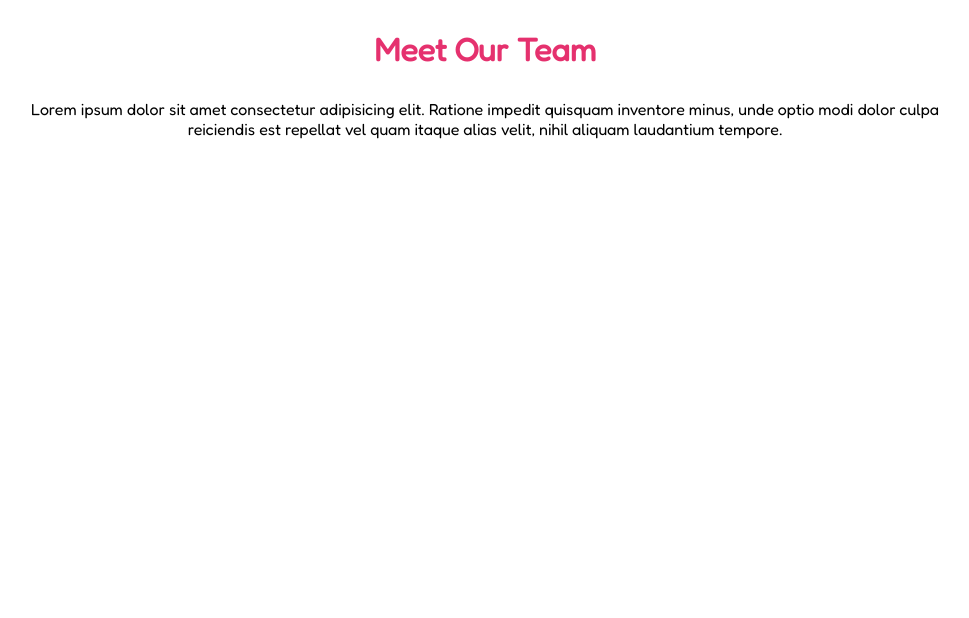
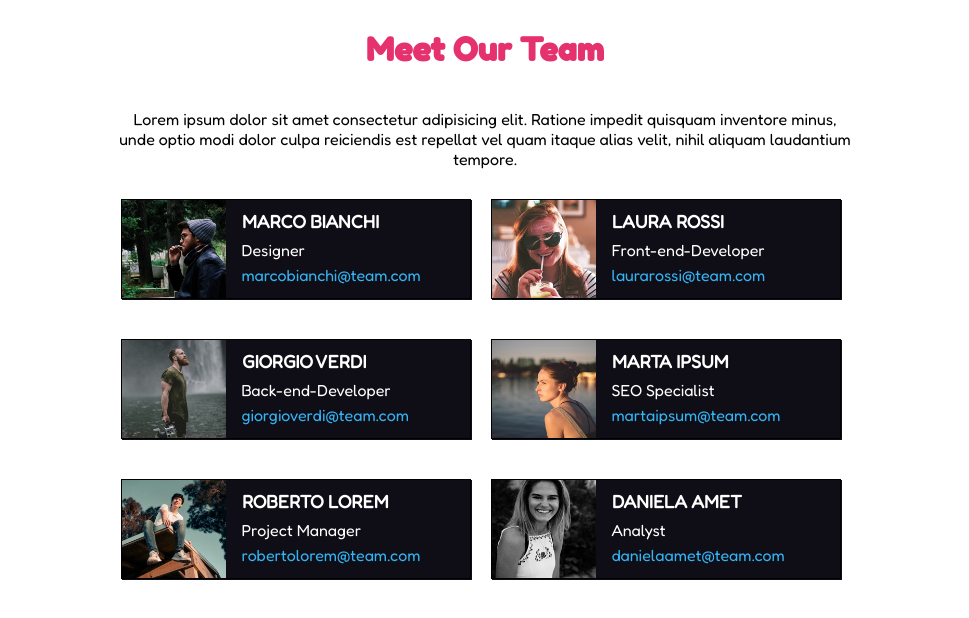
Before and after one commit to AndresiniGiovanni/html-css-float-cards, a plain HTML site: page index.html in a window 1280 px wide. Shown: the whole page, without its empty margins (155-1124 px from the left). Drawn offline with Linux system fonts and the light colour scheme.

Commit message:
completato

```diff
--- a/css/style.css
+++ b/css/style.css
@@ -9,15 +9,63 @@ html {
 header {
   padding: 30px;
   text-align: center;
+  min-width: 1200px;
 }
-
+/* HEADER E TITOLO */
 h1 {
   color: rgb(229, 49, 110);
+  font-family: fredoka one;
 }
 
 .paragrafo-header {
   margin-left: auto;
   margin-right: auto;
-  max-width: 80%;
-  padding-top: 30px;
+  max-width: 60%;
+  padding-top: 40px;
 }
+
+/* INIZIO DEL MAIN */
+main {
+  max-width: 60%;
+  margin-left: auto;
+  margin-right: auto;
+}
+
+.cards {
+  max-width: 60%;
+  width: 350px;
+  height: 100px;
+  float: left;
+  background-color: rgb(15, 14, 23);
+  margin-bottom: 40px;
+  margin-left: 20px;
+  border: 1px solid;
+  box-shadow: 1px 1px rgb(15, 14, 23);
+}
+
+h2 {
+  color: white;
+  max-width: 90%;
+  padding-top: 10px;
+  margin-left: 120px;
+  font-size: 18px;
+}
+.sottotitolo {
+  padding-left: 15px;
+  padding-top: 8px;
+  display: inline-block;
+  color: white;
+}
+
+.email {
+  padding-top: 5px;
+  padding-left: 15px;
+  display: inline-block;
+  color: rgb(52, 180, 243);
+}
+
+img {
+  float: left;
+  width: 30%;
+  height: 100%;
+}
--- a/index.html
+++ b/index.html
@@ -4,13 +4,18 @@
     <meta charset="UTF-8" />
     <meta http-equiv="X-UA-Compatible" content="IE=edge" />
     <meta name="viewport" content="width=device-width, initial-scale=1.0" />
-    <link rel="stylesheet" href="./css/style.css" />
+
     <link rel="preconnect" href="https://fonts.googleapis.com" />
     <link rel="preconnect" href="https://fonts.gstatic.com" crossorigin />
     <link
       href="https://fonts.googleapis.com/css2?family=Fredoka&display=swap"
       rel="stylesheet"
     />
+    <link
+      href="https://fonts.googleapis.com/css2?family=Fredoka&family=Fredoka+One&display=swap"
+      rel="stylesheet"
+    />
+    <link rel="stylesheet" href="./css/style.css" />
     <title>Floating Cards</title>
   </head>
   <body>
@@ -26,5 +31,58 @@
         </p>
       </div>
     </header>
+    <!-- FINE HEADER -->
+
+    <!-- INIZIO MAIN -->
+    <main>
+      <section class="cards">
+        <img src="./img/male1.png" alt="persona" />
+        <h2 class="nome">MARCO BIANCHI</h2>
+        <div class="sottotitolo">Designer</div>
+        <br />
+        <div class="email">marcobianchi@team.com</div>
+      </section>
+
+      <section class="cards">
+        <img src="./img/female1.png" alt="persona" />
+        <h2 class="nome">LAURA ROSSI</h2>
+        <div class="sottotitolo">Front-end-Developer</div>
+        <br />
+        <div class="email">laurarossi@team.com</div>
+      </section>
+
+      <section class="cards">
+        <img src="./img/male2.png" alt="persona" />
+        <h2 class="nome">GIORGIO VERDI</h2>
+        <div class="sottotitolo">Back-end-Developer</div>
+        <br />
+        <div class="email">giorgioverdi@team.com</div>
+      </section>
+
+      <section class="cards">
+        <img src="./img/female2.png" alt="persona" />
+        <h2 class="nome">MARTA IPSUM</h2>
+        <div class="sottotitolo">SEO Specialist</div>
+        <br />
+        <div class="email">martaipsum@team.com</div>
+      </section>
+
+      <section class="cards">
+        <img src="./img/male3.png" alt="persona" />
+        <h2 class="nome">ROBERTO LOREM</h2>
+        <div class="sottotitolo">Project Manager</div>
+        <br />
+        <div class="email">robertolorem@team.com</div>
+      </section>
+
+      <section class="cards">
+        <img src="./img/female3.png" alt="persona" />
+        <h2 class="nome">DANIELA AMET</h2>
+        <div class="sottotitolo">Analyst</div>
+        <br />
+        <div class="email">danielaamet@team.com</div>
+      </section>
+    </main>
+    <!-- FINE MAIN -->
   </body>
 </html>
```
